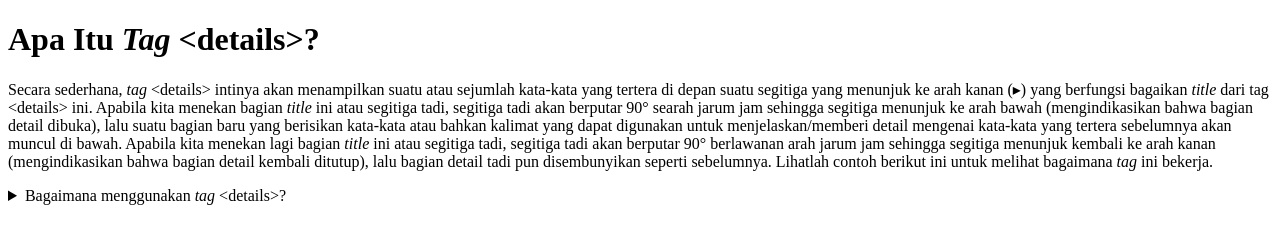
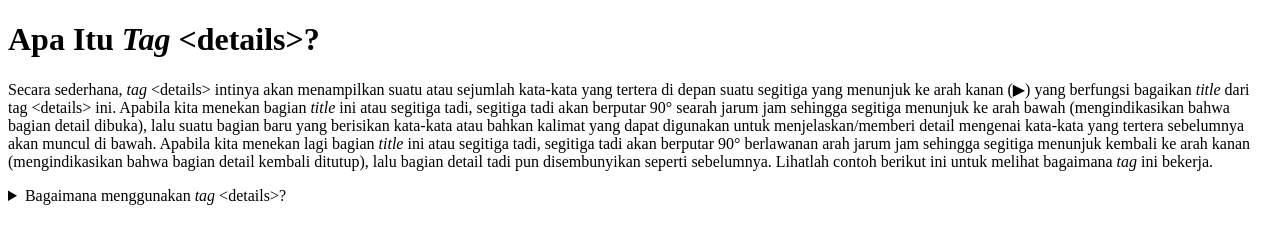
Before and after one commit to abe-pratomo/abe-pratomo.github.io, a plain HTML site: page index.html in a window 1280 px wide. Drawn offline with Linux system fonts and the light colour scheme.

Commit message:
Update index.html

```diff
--- a/index.html
+++ b/index.html
@@ -6,7 +6,7 @@
   <body>
     <main>
       <h1>Apa Itu <em>Tag</em> &lt;details&gt;?</h1>
-      <p>Secara sederhana, <em>tag</em> &lt;details&gt; intinya akan menampilkan suatu atau sejumlah kata-kata yang tertera di depan suatu segitiga yang menunjuk ke arah kanan (▸) yang berfungsi bagaikan <em>title</em> dari tag &lt;details&gt; ini. Apabila kita menekan bagian <em>title</em> ini atau segitiga tadi, segitiga tadi akan berputar 90° searah jarum jam sehingga segitiga menunjuk ke arah bawah (mengindikasikan bahwa bagian detail dibuka), lalu suatu bagian baru yang berisikan kata-kata atau bahkan kalimat yang dapat digunakan untuk menjelaskan/memberi detail mengenai kata-kata yang tertera sebelumnya akan muncul di bawah. Apabila kita menekan lagi bagian <em>title</em> ini atau segitiga tadi, segitiga tadi akan berputar 90° berlawanan arah jarum jam sehingga segitiga menunjuk kembali ke arah kanan (mengindikasikan bahwa bagian detail kembali ditutup), lalu bagian detail tadi pun disembunyikan seperti sebelumnya.
+      <p>Secara sederhana, <em>tag</em> &lt;details&gt; intinya akan menampilkan suatu atau sejumlah kata-kata yang tertera di depan suatu segitiga yang menunjuk ke arah kanan (▶) yang berfungsi bagaikan <em>title</em> dari tag &lt;details&gt; ini. Apabila kita menekan bagian <em>title</em> ini atau segitiga tadi, segitiga tadi akan berputar 90° searah jarum jam sehingga segitiga menunjuk ke arah bawah (mengindikasikan bahwa bagian detail dibuka), lalu suatu bagian baru yang berisikan kata-kata atau bahkan kalimat yang dapat digunakan untuk menjelaskan/memberi detail mengenai kata-kata yang tertera sebelumnya akan muncul di bawah. Apabila kita menekan lagi bagian <em>title</em> ini atau segitiga tadi, segitiga tadi akan berputar 90° berlawanan arah jarum jam sehingga segitiga menunjuk kembali ke arah kanan (mengindikasikan bahwa bagian detail kembali ditutup), lalu bagian detail tadi pun disembunyikan seperti sebelumnya.
         Lihatlah contoh berikut ini untuk melihat bagaimana <em>tag</em> ini bekerja.
 
       </p>
```
